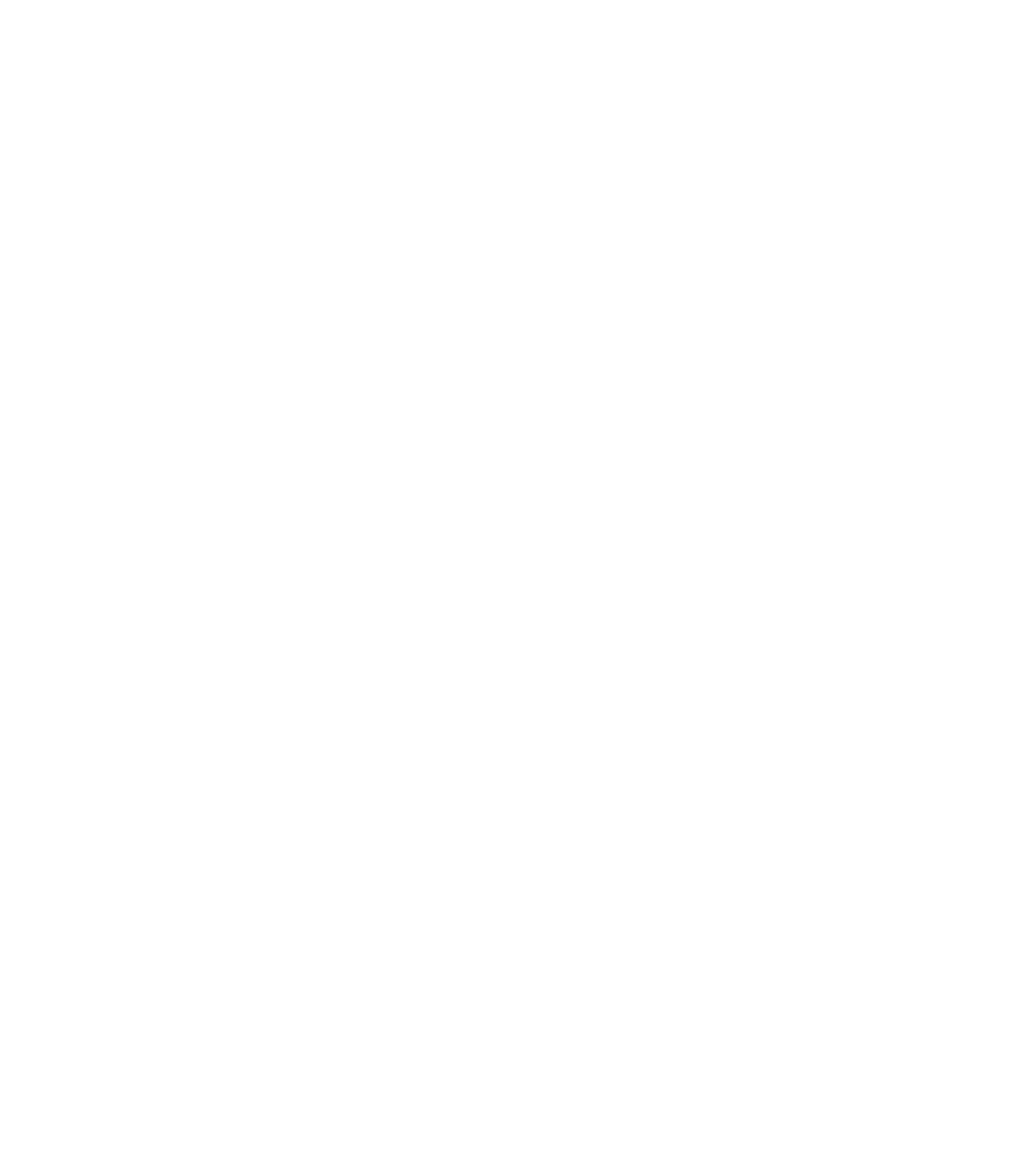
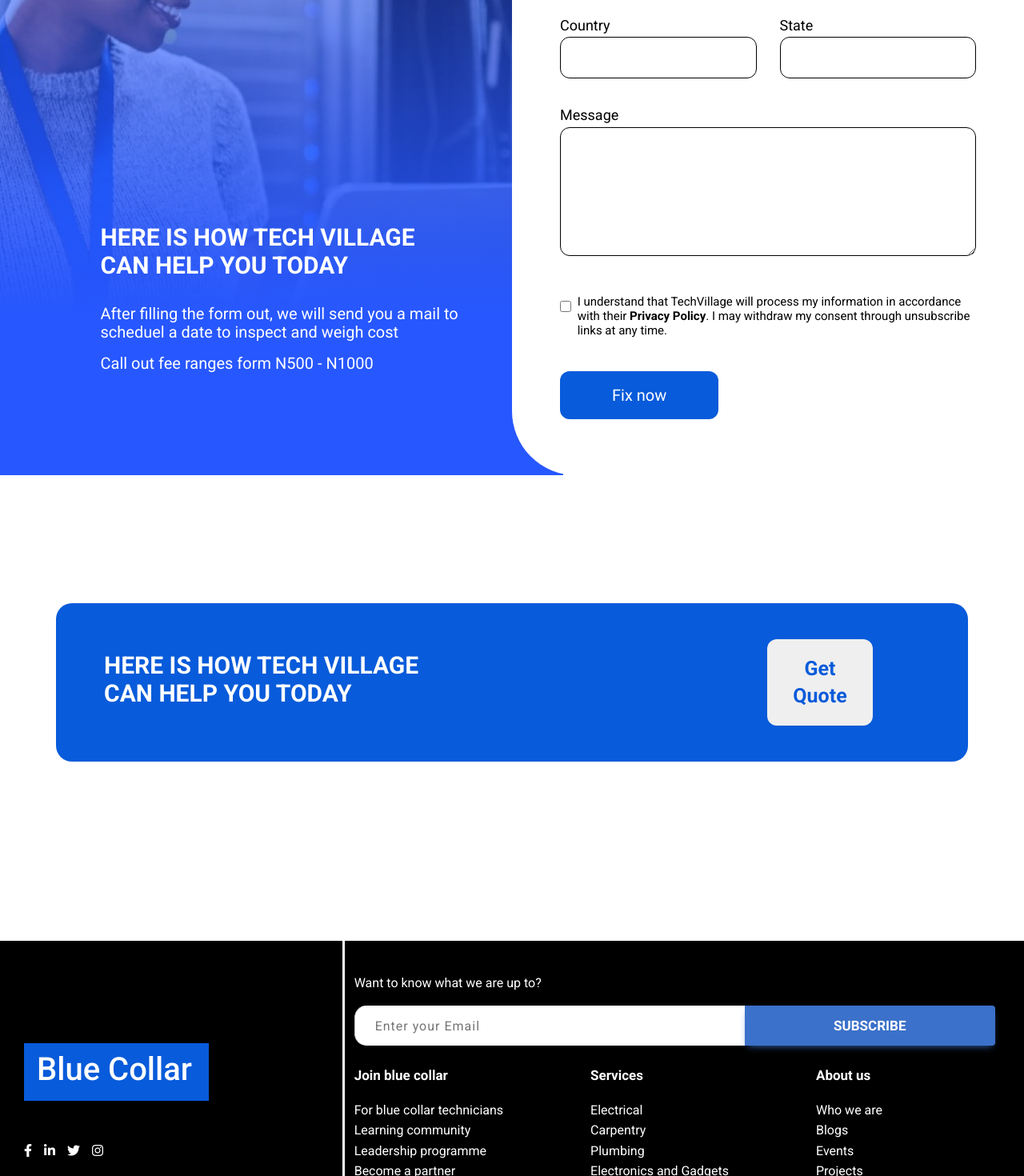
Before and after one commit to Echub-Africa/EChub-react-node, a React (Create React App) app: page /hire-individual in a window 1280 px wide. Before the commit this address had no page. Shown: the part 1120-2590 px from the top of the page at 80% size. Before the commit the page ends 800 px from the top, so only its background shows below. Built offline with nearby package versions, Linux system fonts and the light colour scheme.

Commit message:
feat: refactoring the codebase (#13)
Co-authored-by: Cosmas Anayo <cossy@Cosmas-MacBook-Pro.local>

```diff
--- a/package.json
+++ b/package.json
@@ -9,11 +9,14 @@
     "@testing-library/jest-dom": "^5.16.5",
     "@testing-library/react": "^13.4.0",
     "@testing-library/user-event": "^13.5.0",
+    "@types/react-dom": "^18.0.11",
+    "@types/react-router-dom": "^5.1.7",
+    "prettier": "^2.8.4",
     "react": "^18.2.0",
     "react-bootstrap": "^2.6.0",
     "react-dom": "^18.2.0",
     "react-icons": "^4.7.1",
-    "react-router-dom": "^6.4.3",
+    "react-router-dom": "5.2.0",
     "react-scripts": "5.0.1",
     "react-toastify": "^9.1.1",
     "sass": "^1.56.1",
--- a/src/App.js
+++ b/src/App.js
@@ -1,41 +1,31 @@
-import React from 'react'
-import {BrowserRouter as Router, Route, Routes} from "react-router-dom"
-
-
-import './App.css';
-import Home from "./pages/Home.jsx"
+import React from "react";
+import "./App.css";
+import { BrowserRouter } from "react-router-dom";
+import Home from "./pages/Home.jsx";
 import CompanySign from "./pages/CompanySign.jsx";
 import NormalSign from "./pages/NormalSign.jsx";
-import SignUp from './pages/SignUp.jsx'
-import Login from './pages/Login.jsx'
+import SignUp from "./pages/SignUp.jsx";
+import Login from "./pages/Login.jsx";
 import Carpentry from "./pages/Carpentry/Carpentry.jsx";
 import HireIndividual from "./pages/HireIndividual/HireIndividual.jsx";
 import HireCompany from "./pages/HireCompany/HireCompany.jsx";
 import ErrorPage from "./pages/404/ErrorPage.jsx";
 import AboutTech from "./pages/AboutTechVillage/AboutTech.jsx";
 import Join from "./pages/Join.jsx";
-import IndividualSignUp from './pages/Authentication/IndividualSignUp'
-import CompanySignUp from './pages/Authentication/CompanySignUp'
-import ResetPassword from './pages/ResetPassword.jsx'
-
-
-
-
-
-
-
-
+import IndividualSignUp from "./pages/Authentication/IndividualSignUp";
+import CompanySignUp from "./pages/Authentication/CompanySignUp";
+import ResetPassword from "./pages/ResetPassword.jsx";
+import { MainRoutes } from "./routes/MainRoutes";
 
 const App = () => {
   return (
     <>
-    <Router>
-      <Routes>
+      <main>
+        <MainRoutes />
+      </main>
+      {/*<CompanySignUp />*/}
+    </>
+  );
+};
 
-      </Routes>
-    </Router>
-    </>
-  )
-}
-
-export default App
+export default App;
--- a/src/components/Footer.jsx
+++ b/src/components/Footer.jsx
@@ -8,10 +8,10 @@
         <div className='col col-lg-4 col-md-4 col-sm-12 leftFooter'>
           <h1 className='footerBrand mt-5'>Blue Collar</h1>
           <div className='footerIcons'>
-            <a href="#"><i class="fab fa-facebook-f"></i> </a>
-            <a href="#"><i class="fab fa-linkedin-in"></i> </a>
-            <a href="#"><i class="fab fa-twitter"></i> </a>
-            <a href="#"> <i class="fab fa-instagram"></i></a>
+            <a href="#"><i className="fab fa-facebook-f"></i> </a>
+            <a href="#"><i className="fab fa-linkedin-in"></i> </a>
+            <a href="#"><i className="fab fa-twitter"></i> </a>
+            <a href="#"> <i className="fab fa-instagram"></i></a>
           </div>
         </div>
         <div className='col col-lg-8 col-md-8 col-sm-12 rightFooter'>
@@ -19,7 +19,7 @@
           <p className='know'>Want to know what we are up to?</p>
           <div className='subscribeDiv mb-4'>
             <input className='subscribe' type="email" placeholder=' Enter your Email' />
-            <button type="button" class="btn btn-primary subscribeButton bold">SUBSCRIBE</button>
+            <button type="button" className="btn btn-primary subscribeButton bold">SUBSCRIBE</button>
           </div>
           <div className='footerDivs'>
             <div className='footerDiv1'>
--- a/src/index.js
+++ b/src/index.js
@@ -1,14 +1,17 @@
-import React from 'react';
-import ReactDOM from 'react-dom/client';
-import './index.css';
-import App from './App';
-import reportWebVitals from './reportWebVitals';
+import React from "react";
+import ReactDOM from "react-dom/client";
+import "./index.css";
+import App from "./App";
+import reportWebVitals from "./reportWebVitals";
+import { BrowserRouter } from "react-router-dom";
 
-const root = ReactDOM.createRoot(document.getElementById('root'));
+const root = ReactDOM.createRoot(document.getElementById("root"));
 root.render(
-  <React.StrictMode>
-    <App />
-  </React.StrictMode>
+  <BrowserRouter>
+    <React.StrictMode>
+      <App />
+    </React.StrictMode>
+  </BrowserRouter>
 );
 
 // If you want to start measuring performance in your app, pass a function
--- a/src/pages/HireCompany/HireCompany.css
+++ b/src/pages/HireCompany/HireCompany.css
@@ -149,7 +149,7 @@
     margin-bottom: 7em;
 }
 .hire .hire-left-container h1{
-    font-family: 'Roboto';
+    font-family: 'Roboto', serif;
     font-style: normal;
     font-weight: 800;
     font-size: 30px;
@@ -158,7 +158,7 @@
     margin-bottom: 2rem;
 }
 .hire .hire-left-container p{
-    font-family: 'Roboto';
+    font-family: 'Roboto', serif;
     font-style: normal;
     font-weight: 400;
     font-size: 20px;
@@ -177,7 +177,7 @@
 }
 .hire .hire-form .input-group{
     display: flex;
-    display: space-between;
+    justify-content: space-between;
     gap: 30px;
 }
 .hire .hire-form .input-form{
@@ -268,7 +268,6 @@
     width: 30%;
     display: flex;
     justify-content: center;
-
 }
 .quote button{
     font-style: normal;
@@ -394,6 +393,9 @@
         padding: 15px 40px;
         cursor: pointer;
     }
+    .quote .quote-btn button {
+       margin: 0 20px;
+    }
 }
 
 /* @media screen and (min-width: 300px) and (max-width: 1080px){
--- a/src/pages/SignUp.jsx
+++ b/src/pages/SignUp.jsx
@@ -1,12 +1,12 @@
-import React, { useState } from 'react'
-import './SignUp.css'
-import sign from '../assets/sign.png'
-import sign1 from '../assets/sign1.png'
-import sign2 from '../assets/sign2.png'
-import sign3 from '../assets/sign3.png'
-import { AiOutlineEyeInvisible, AiOutlineEye } from 'react-icons/ai';
-import { ToastContainer, toast } from 'react-toastify';
-import { Link } from 'react-router-dom'
+import React, { useState } from "react";
+import "./SignUp.css";
+import sign from "../assets/sign.png";
+import sign1 from "../assets/sign1.png";
+import sign2 from "../assets/sign2.png";
+import sign3 from "../assets/sign3.png";
+import { AiOutlineEyeInvisible, AiOutlineEye } from "react-icons/ai";
+import { ToastContainer, toast } from "react-toastify";
+import { Link } from "react-router-dom";
 
 const SignUp = () => {
   // SETTING PASSWORD VISIBILITY
@@ -16,107 +16,136 @@
   };
 
   // VALIDATING THE FORM
-  const[form, setForm] = useState({
-    name : '',
-    email : '',
-    password : ''
-  })
-  const HandleChange = (e) =>{
+  const [form, setForm] = useState({
+    name: "",
+    email: "",
+    password: "",
+  });
+  const HandleChange = (e) => {
     setForm({
       ...form,
-        [e.target.name] : e.target.value
-    })
-}
-function HandleSubmit(e){
-  e.preventDefault()
+      [e.target.name]: e.target.value,
+    });
+  };
+  function HandleSubmit(e) {
+    e.preventDefault();
 
     // STORING IN SESSION STORAGE
-  sessionStorage.setItem('user', JSON.stringify(form))
+    sessionStorage.setItem("user", JSON.stringify(form));
 
     // VALIDATING
-  const regex =  /^[^\s@]+@[^\s@]+\.[^\s@]{2,}$/i;
-    if(!form?.name){
-        toast.error('username is required')
+    const regex = /^[^\s@]+@[^\s@]+\.[^\s@]{2,}$/i;
+    if (!form?.name) {
+      toast.error("username is required");
     }
-    if(!form?.password){
-        toast.error('password is required')
+    if (!form?.password) {
+      toast.error("password is required");
+    } else if (form?.password.length < 4) {
+      toast.error("password must be more than 4 characters");
+    } else if (form?.password.length > 10) {
+      toast.error("password must be less than 10 characters");
     }
-    else if(form?.password.length < 4){
-        toast.error("password must be more than 4 characters")
-    }
-    else if(form?.password.length > 10){
-        toast.error("password must be less than 10 characters")
-    }
-    if(!form?.email){
-        toast.error('Email is required!');
-    }
-    else if (!regex.test(form?.email)) {
-        toast.error("This is not a valid email format!")
+    if (!form?.email) {
+      toast.error("Email is required!");
+    } else if (!regex.test(form?.email)) {
+      toast.error("This is not a valid email format!");
     }
     // REDIRECTION
-  else{
-    toast.success('You have successfully signed in')
-    setInterval(()=>{
-        window.location = './login'
-    },2000)
+    else {
+      toast.success("You have successfully signed in");
+      setInterval(() => {
+        window.location = "./login";
+      }, 2000);
     }
   }
   return (
-        <div className='d-flex'>
-          <div className='form-img'>
+    <div className="d-flex">
+      <div className="form-img">
         <img src={sign} />
       </div>
-          <div className='form-input'>
+      <div className="form-input">
         <ToastContainer />
         <form onSubmit={HandleSubmit}>
           <h2>Create an Account </h2>
-              <h6 className='pt-2'>SignUp as:</h6>
-              <div className='d-flex sign-img pb-3'>
-              <img src={sign2}/>
-              <img src={sign1}/>
+          <h6 className="pt-2">SignUp as:</h6>
+          <div className="d-flex sign-img pb-3">
+            <img src={sign2} />
+            <img src={sign1} />
           </div>
           <p>Create an account with </p>
-                <div className='d-flex justify-content-between google'>
-                <img src={sign3}/>
-                <img src={sign3}/>
-                <img src={sign3}/>
+          <div className="d-flex justify-content-between google">
+            <img src={sign3} />
+            <img src={sign3} />
+            <img src={sign3} />
           </div>
           <div>
-                <input type='text' name = 'name' onChange={HandleChange} placeholder='Enter your fullname'/>
+            <input
+              type="text"
+              name="name"
+              onChange={HandleChange}
+              placeholder="Enter your fullname"
+            />
           </div>
           <div>
-                <input  name = 'email' onChange={HandleChange} placeholder='Enter your Email'/>
+            <input
+              name="email"
+              onChange={HandleChange}
+              placeholder="Enter your Email"
+            />
           </div>
           <div>
-                <input type="number" placeholder='Phone Number' />
+            <input type="number" placeholder="Phone Number" />
           </div>
-              <div >
-                <input type={passwordShown?"text": "password"} placeholder='Enter your password'
-                name = 'password' onChange={HandleChange}
+          <div>
+            <input
+              type={passwordShown ? "text" : "password"}
+              placeholder="Enter your password"
+              name="password"
+              onChange={HandleChange}
             />
-               <label className='mt-4'
-                style={{'marginLeft': '-37px', 'marginBottom':'30px', 'fontSize': '20px'}}
-                onClick={togglePassword}>
-                  {passwordShown?<AiOutlineEyeInvisible />:<AiOutlineEye /> }
+            <label
+              className="mt-4"
+              style={{
+                marginLeft: "-37px",
+                marginBottom: "30px",
+                fontSize: "20px",
+              }}
+              onClick={togglePassword}
+            >
+              {passwordShown ? <AiOutlineEyeInvisible /> : <AiOutlineEye />}
             </label>
           </div>
-              <div className='d-flex'>
-                <input type="checkbox" style={{'width': '40px', 'marginRight': '20px'}} />
-              <p>I understand that TechVillage  will process my information in accordance with
-                their Privacy Policy. I may withdraw my consent through unsubscribe links at
-                any time.
+          <div className="d-flex">
+            <input
+              type="checkbox"
+              style={{ width: "40px", marginRight: "20px" }}
+            />
+            <p>
+              I understand that TechVillage will process my information in
+              accordance with their Privacy Policy. I may withdraw my consent
+              through unsubscribe links at any time.
             </p>
           </div>
           <div>
-                <button style={{'backgroundColor': '#085BDA', 'color':'white', 'border':'none'}}>SIGN UP</button>
+            <button
+              style={{
+                backgroundColor: "#085BDA",
+                color: "white",
+                border: "none",
+              }}
+            >
+              SIGN UP
+            </button>
           </div>
-              <div className='text-center'>
-                <p>Already have an account. <Link to='/login'>LOGIN</Link></p>
+          <div className="text-center">
+            <p>
+              Already have an account. <Link to="/auth/login">LOGIN</Link>
+            </p>
           </div>
         </form>
       </div>
     </div>
-      )
-}
+  );
+};
 
-export default SignUp
+export default SignUp;
--- /dev/null
+++ b/src/routes/MainRoutes/index.js
@@ -0,0 +1,32 @@
+import React, { memo } from "react";
+import ErrorPage from "../../pages/404/ErrorPage";
+import { Switch, Route } from "react-router-dom";
+import Carpentry from "../../pages/Carpentry/Carpentry";
+import Login from "../../pages/Login";
+import Join from "../../pages/Join";
+import Home from "../../pages/Home";
+import AboutTech from "../../pages/AboutTechVillage/AboutTech";
+import HireCompany from "../../pages/HireCompany/HireCompany";
+import HireIndividual from "../../pages/HireIndividual/HireIndividual";
+import ResetPassword from "../../pages/ResetPassword";
+import SignUp from "../../pages/SignUp";
+
+export const MainRoutes = memo(() => {
+  return (
+    <Switch>
+      <Route exact path="/auth/login" component={Login} />
+      <Route exact path="/auth/join" component={Join} />
+      <Route exact path="/auth/signup" component={SignUp} />
+      <Route exact path="/auth/reset-password" component={ResetPassword} />
+      <Route exact path="/carpentry" component={Carpentry} />
+      <Route exact path="/hire-company" component={HireCompany} />
+      <Route exact path="/hire-individual" component={HireIndividual} />
+      <Route exact path="/about-tech-village" component={AboutTech} />
+
+      <Route exact path="/" component={Home} />
+      {/* Other module routes should come before the landing pages */}
+      {/*<Route path="/" component={LandingRoute} />*/}
+      <Route path="*" component={ErrorPage} />
+    </Switch>
+  );
+});
```
Also changed, not shown: src/components/Header.jsx (+8 -7 lines), src/pages/Authentication/CompanySignUp.jsx (+12 -12 lines), src/pages/Login.jsx (+28 -17 lines), src/pages/ResetPassword.jsx (+6 -9 lines), src/logo.svg (deleted), 1 other file (tests, documents, lock files or other folders). Lines whose indentation alone changed are shown as unchanged.
